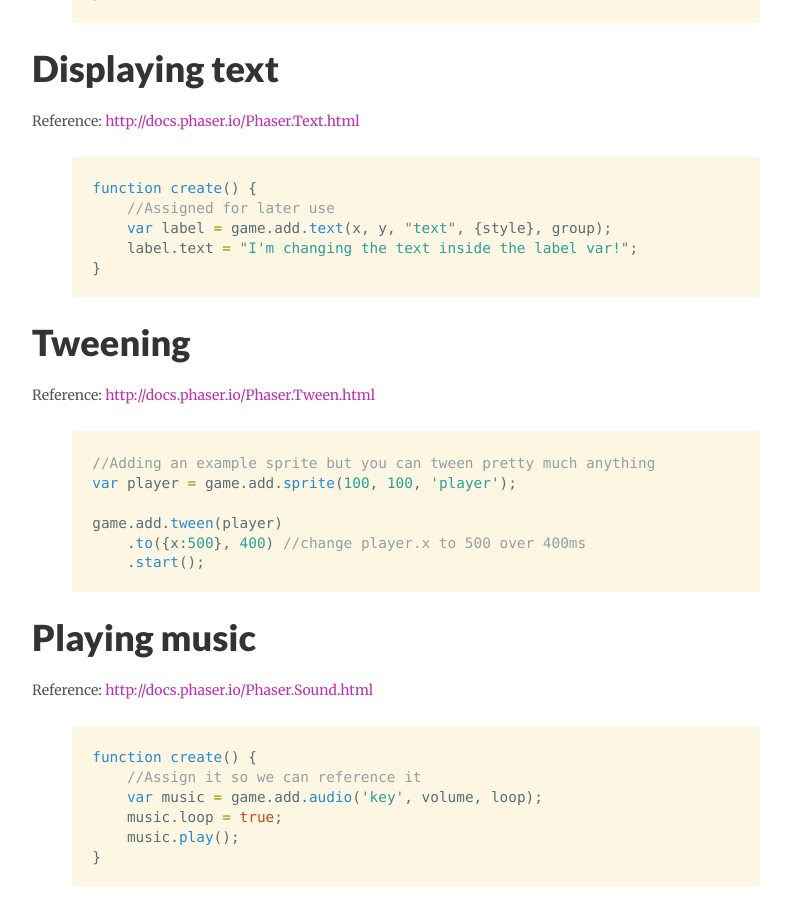
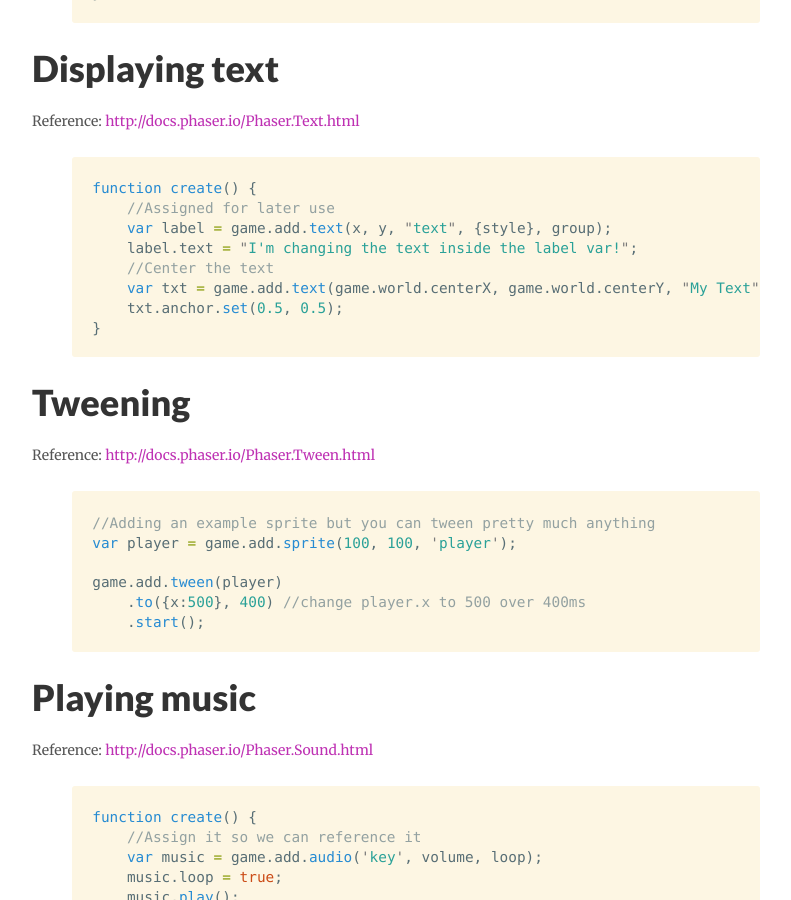
Before and after one commit to ThaisRobba/invrse, a Jekyll site: the page built from _posts/2014-10-17-phaser-cheatsheet.md, in a window 1280 px wide and 900 px high, scrolled down 5322 px. Shown: the whole window, without its empty margins (224-1015 px from the left). Built offline with Jekyll 4.4.1, drawn with Linux system fonts in a browser that asks for light colours; nearby versions of some CDN libraries; comment, search, counter and statistics services are not loaded.

Commit message:
Add an example on how to center text
Work for canvas text, more info here : http://www.html5gamedevs.com/topic/7172-how-to-center-text/

```diff
--- a/_posts/2014-10-17-phaser-cheatsheet.md
+++ b/_posts/2014-10-17-phaser-cheatsheet.md
@@ -245,6 +245,9 @@ function create() {
     //Assigned for later use
     var label = game.add.text(x, y, "text", {style}, group);
     label.text = "I'm changing the text inside the label var!";
+    //Center the text
+    var txt = game.add.text(game.world.centerX, game.world.centerY, "My Text");
+    txt.anchor.set(0.5, 0.5);
 }
 {% endhighlight %}
 
```
